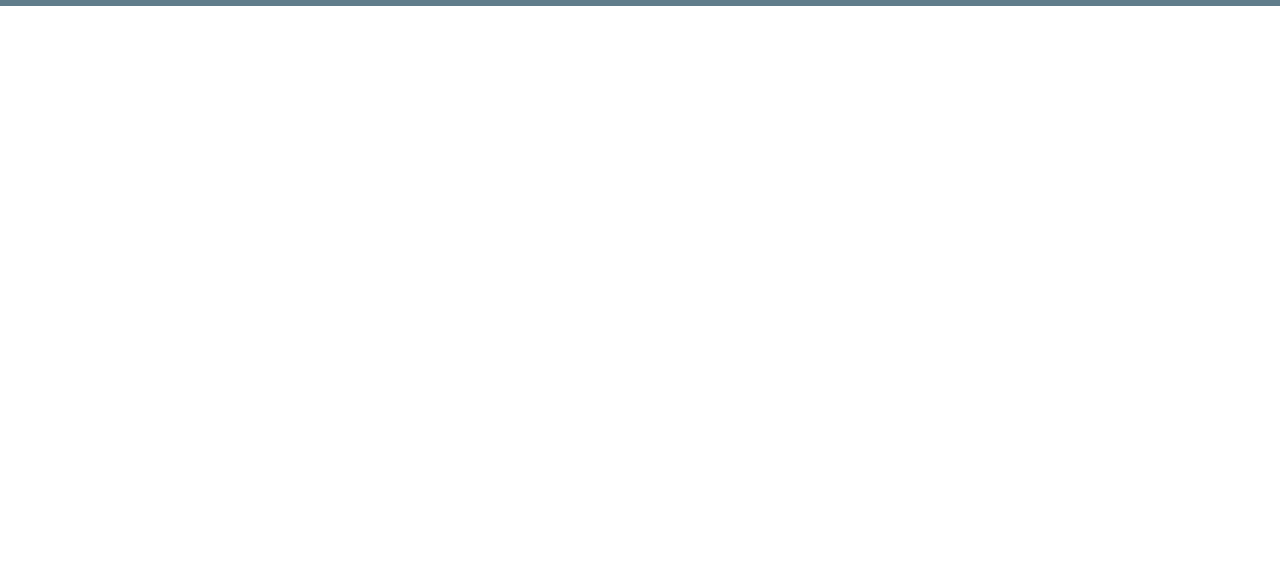
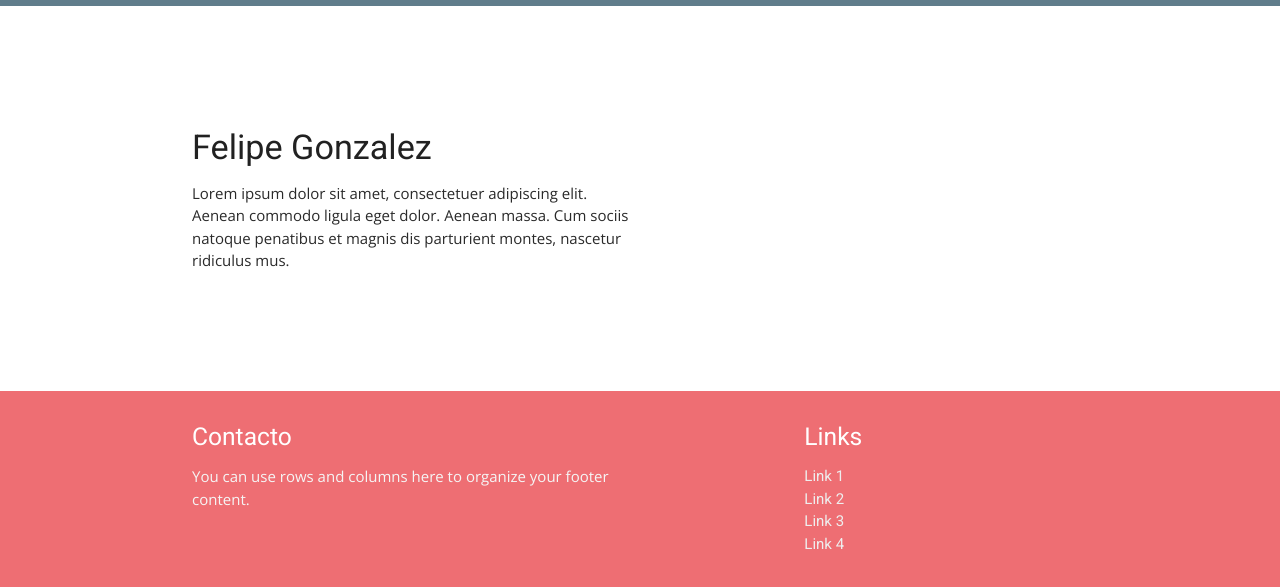
Before and after one commit to aguzro/pushtek, a plain HTML site: page index.html in a window 1280 px wide. Shown: the part 1296-1883 px from the top of the page. Before the commit the page ends 1430 px from the top, so only its background shows below. Drawn offline with nearby package versions, Linux system fonts and the light colour scheme; files that its build step writes are made by us from their sources; a web font is replaced by a local one.

Commit message:
Agregada sección Equipo y Contacto

```diff
--- a/index.html
+++ b/index.html
@@ -123,8 +123,47 @@
 
 	<!-- Equipo -->
 	<section id="equipo">
+		<div class="container">
+			<div class="row">
+				<div class="col s12 m6 l6">
+					<img src="">
+				</div>
+			</div>
+			<div class="row">
+				<div class="col s12 m6 l6">
+					<h4>Felipe Gonzalez</h4>
+					<p>Lorem ipsum dolor sit amet, consectetuer adipiscing elit. Aenean commodo ligula eget dolor. Aenean massa. Cum sociis natoque penatibus et magnis dis parturient montes, nascetur ridiculus mus.</p>
+				</div>
+			</div>
+		</div>
+	</section> <!-- fin Equipo -->
 
-	</section>
+	<!-- Contacto -->
+	<footer class="page-footer" id="contacto">
+    <div class="container">
+      <div class="row">
+       	<div class="col l6 s12">
+          <h5 class="white-text">Contacto</h5>
+            <p class="grey-text text-lighten-4">You can use rows and columns here to organize your footer content.</p>
+        </div>
+        <div class="col l4 offset-l2 s12">
+          <h5 class="white-text">Links</h5>
+            <ul>
+              <li><a class="grey-text text-lighten-3" href="#!">Link 1</a></li>
+              <li><a class="grey-text text-lighten-3" href="#!">Link 2</a></li>
+              <li><a class="grey-text text-lighten-3" href="#!">Link 3</a></li>
+              <li><a class="grey-text text-lighten-3" href="#!">Link 4</a></li>
+            </ul>
+        </div>
+      </div>
+    </div>
+    <div class="footer-copyright">
+      <div class="container">
+            © 2016 Pushtek
+      <a class="grey-text text-lighten-4 right" href="#!">More Links</a>
+      </div>
+    </div>
+	</footer>
 
 
 	<!--Import jQuery before materialize.js-->
```
